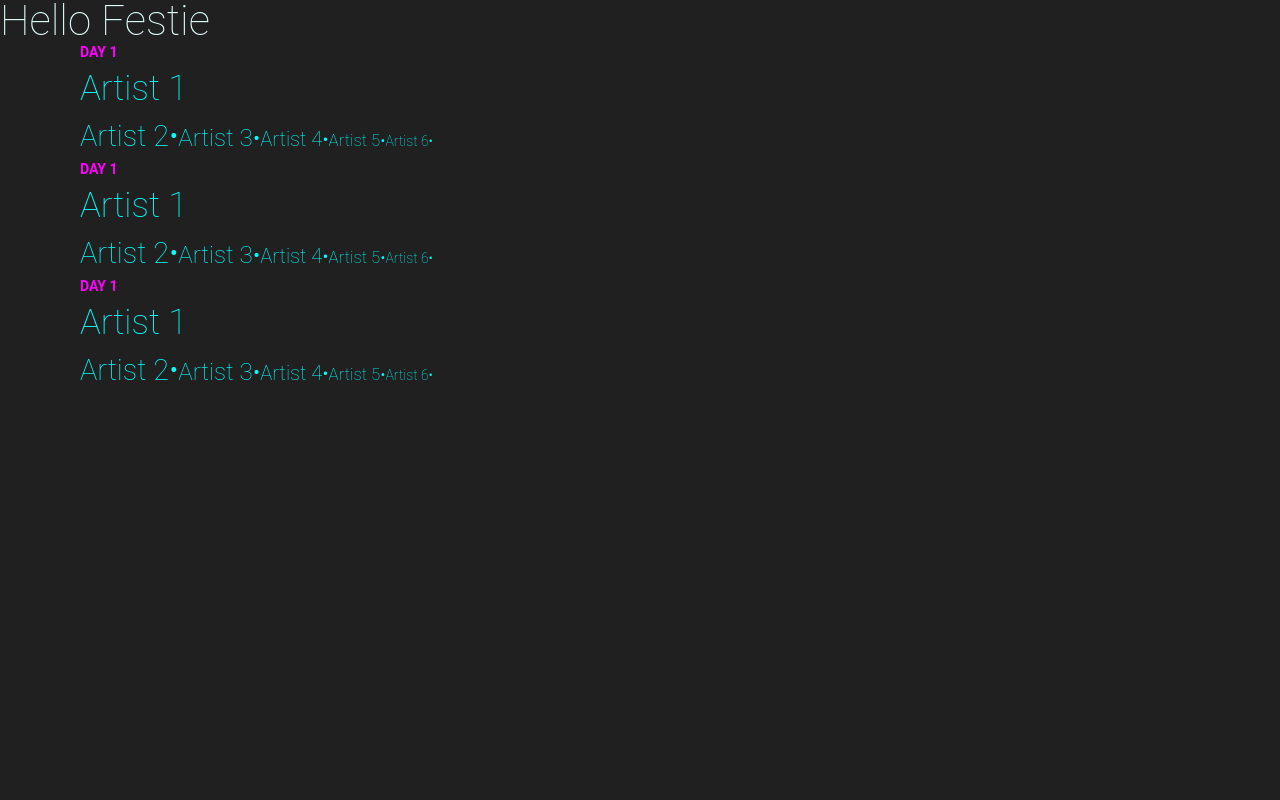
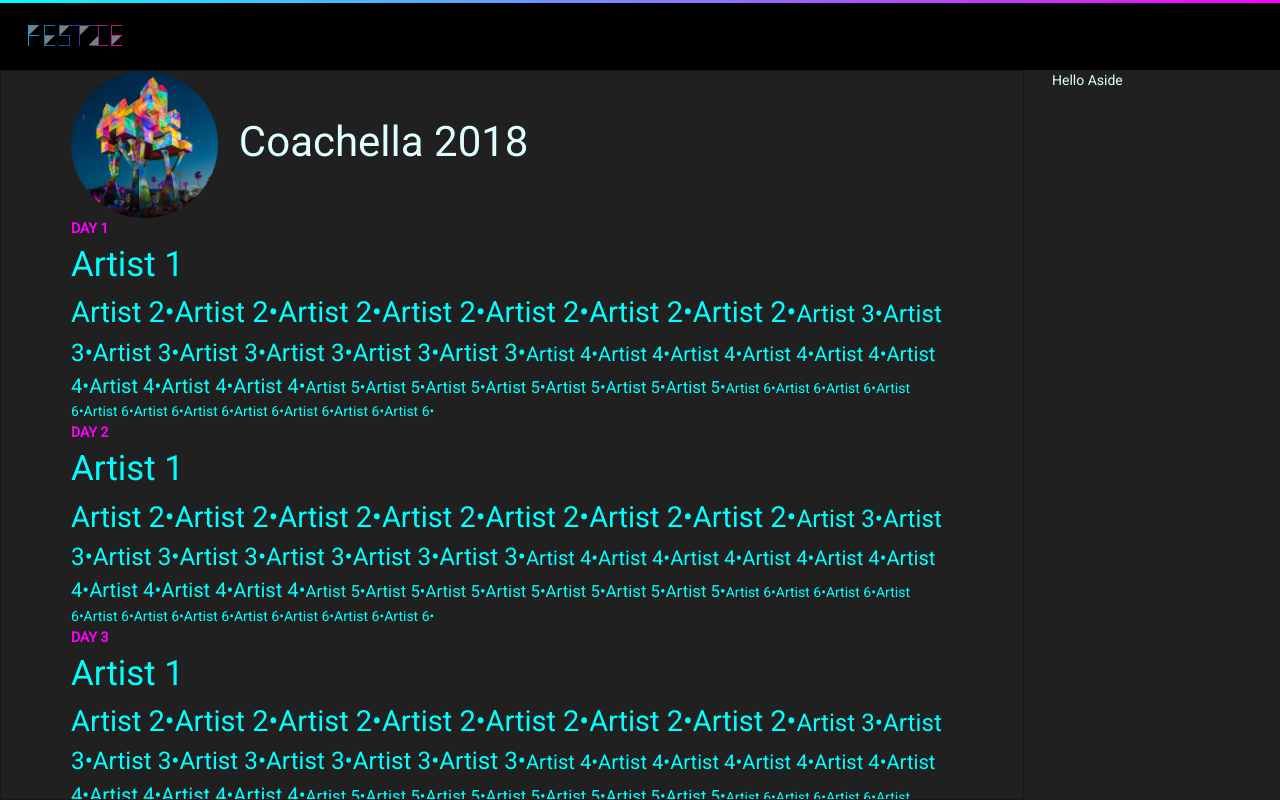
Before and after one commit to sainzvega/festie, a React (Create React App) app: page / in a window 1280 px wide. Built offline with nearby package versions, Linux system fonts and the light colour scheme.

Commit message:
Add google fonts import for typography. Add extra mock data for rendering. Add AppHeader component

```diff
--- a/src/app/layout/App.js
+++ b/src/app/layout/App.js
@@ -1,4 +1,6 @@
 import React, { Component } from 'react';
+import AppHeader from './AppHeader';
+import FestivalHeader from 'features/festival/FestivalHeader'
 import FestivalDay from 'features/festival/FestivalDay';
 
 class App extends Component {
@@ -6,19 +8,63 @@
     const artists = [
       { rank: 1, title: "Artist 1" },
       { rank: 2, title: "Artist 2" },
+      { rank: 2, title: "Artist 2" },
+      { rank: 2, title: "Artist 2" },
+      { rank: 2, title: "Artist 2" },
+      { rank: 2, title: "Artist 2" },
+      { rank: 2, title: "Artist 2" },
+      { rank: 2, title: "Artist 2" },
+      { rank: 3, title: "Artist 3" },
+      { rank: 3, title: "Artist 3" },
+      { rank: 3, title: "Artist 3" },
+      { rank: 3, title: "Artist 3" },
+      { rank: 3, title: "Artist 3" },
+      { rank: 3, title: "Artist 3" },
       { rank: 3, title: "Artist 3" },
       { rank: 4, title: "Artist 4" },
+      { rank: 4, title: "Artist 4" },
+      { rank: 4, title: "Artist 4" },
+      { rank: 4, title: "Artist 4" },
+      { rank: 4, title: "Artist 4" },
+      { rank: 4, title: "Artist 4" },
+      { rank: 4, title: "Artist 4" },
+      { rank: 4, title: "Artist 4" },
+      { rank: 4, title: "Artist 4" },
       { rank: 5, title: "Artist 5" },
+      { rank: 5, title: "Artist 5" },
+      { rank: 5, title: "Artist 5" },
+      { rank: 5, title: "Artist 5" },
+      { rank: 5, title: "Artist 5" },
+      { rank: 5, title: "Artist 5" },
+      { rank: 5, title: "Artist 5" },
+      { rank: 6, title: "Artist 6" },
+      { rank: 6, title: "Artist 6" },
+      { rank: 6, title: "Artist 6" },
+      { rank: 6, title: "Artist 6" },
+      { rank: 6, title: "Artist 6" },
+      { rank: 6, title: "Artist 6" },
+      { rank: 6, title: "Artist 6" },
+      { rank: 6, title: "Artist 6" },
+      { rank: 6, title: "Artist 6" },
+      { rank: 6, title: "Artist 6" },
       { rank: 6, title: "Artist 6" },
     ];
 
-    const headerText = "Day 1";
+    const headerText1 = "Day 1";
+    const headerText2 = "Day 2";
+    const headerText3 = "Day 3";
     return (
       <div>
-        <h1>Hello Festie</h1>
-        <FestivalDay headerText={headerText} artists={artists} />
-        <FestivalDay headerText={headerText} artists={artists} />
-        <FestivalDay headerText={headerText} artists={artists} />
+        <AppHeader />
+        <main>
+          <FestivalHeader />
+          <FestivalDay headerText={headerText1} artists={artists} />
+          <FestivalDay headerText={headerText2} artists={artists} />
+          <FestivalDay headerText={headerText3} artists={artists} />
+        </main>
+        <aside>
+          Hello Aside
+        </aside>
       </div>
     );
   }
--- /dev/null
+++ b/src/app/layout/AppHeader.js
@@ -0,0 +1,14 @@
+import React from 'react';
+import logo from 'content/img/festie-logo.png';
+
+const AppHeader = () => {
+    return (
+        <header>
+            <a href="#" title="FESTIE">
+                <img src={logo} alt="FESTIE" />
+            </a>
+        </header>
+    );
+};
+
+export default AppHeader;
--- a/src/index.css
+++ b/src/index.css
@@ -1,3 +1,4 @@
+@import url('https://fonts.googleapis.com/css?family=Roboto');
 body {
 	font-family: 'Roboto', sans-serif;
 	font-weight: 100;
```
